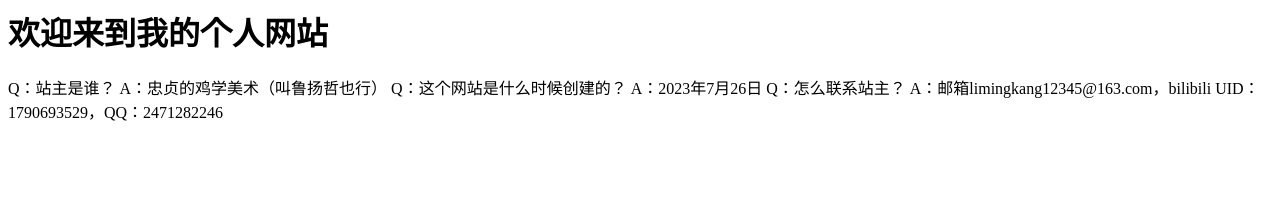
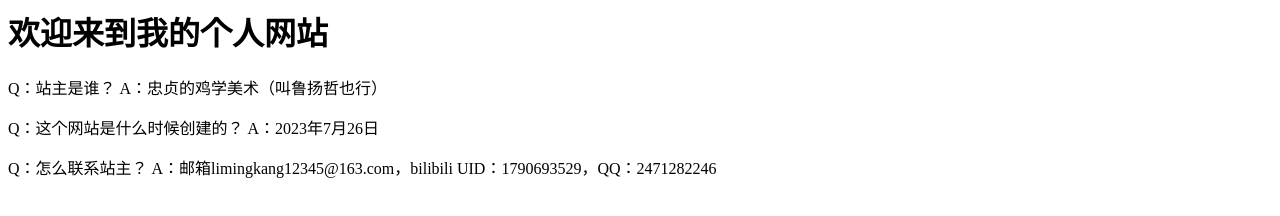
Before and after one commit to limingkang12345/limingkang12345.github.io, a plain HTML site: page index.html in a window 1280 px wide. Drawn offline with Linux system fonts and the light colour scheme.

Commit message:
Update index.html

```diff
--- a/index.html
+++ b/index.html
@@ -5,10 +5,10 @@
   <body>
     <h1>欢迎来到我的个人网站</h1>
     <p>Q：站主是谁？
-      A：忠贞的鸡学美术（叫鲁扬哲也行）
-      Q：这个网站是什么时候创建的？
-      A：2023年7月26日
-      Q：怎么联系站主？
-      A：邮箱limingkang12345@163.com，bilibili UID：1790693529，QQ：2471282246
+      A：忠贞的鸡学美术（叫鲁扬哲也行）</p>
+    <p>Q：这个网站是什么时候创建的？
+      A：2023年7月26日</p>
+    <p>Q：怎么联系站主？
+      A：邮箱limingkang12345@163.com，bilibili UID：1790693529，QQ：2471282246</p>
   </body>
 </html>
```
